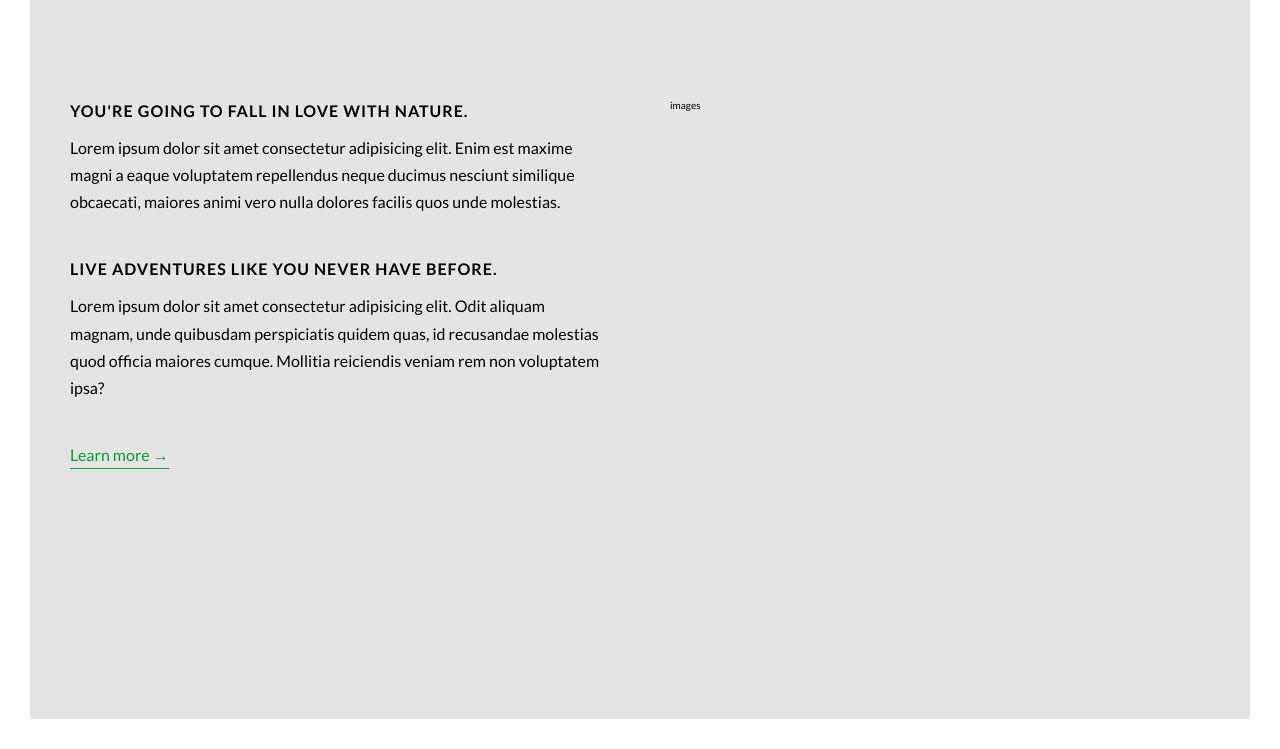
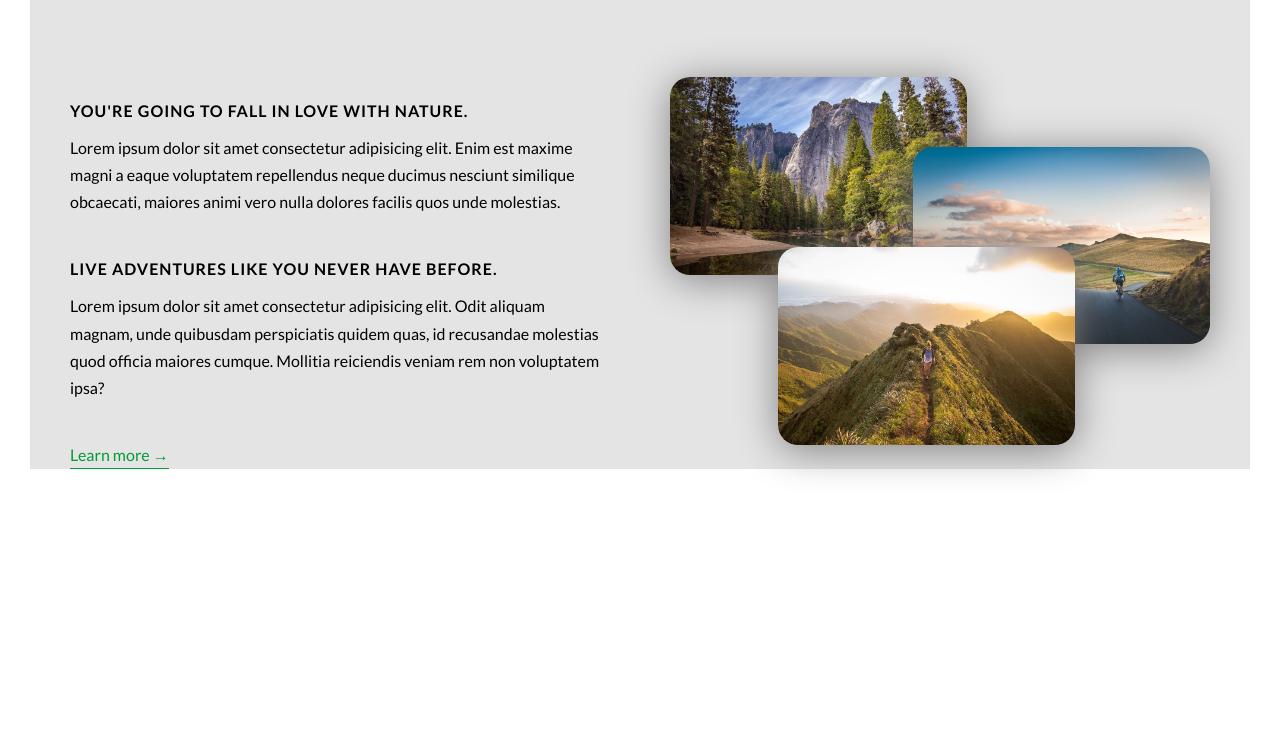
Before and after one commit to jakmly/udemy-natours-start, a website: page index.html in a window 1280 px wide. Shown: the part 943-1692 px from the top of the page. After the commit the page ends 1442 px from the top, so only its background shows below. Drawn offline with Linux system fonts and the light colour scheme.

Commit message:
after gallery

```diff
--- a/index.html
+++ b/index.html
@@ -49,7 +49,11 @@
                         <a href="#" class="link link--button">Learn more &rarr;</a>
                     </div>
                     <div class="col-1-of-2">
-                        images
+                        <div class="composition">
+                            <img src="/img/nat-1-large.jpg" alt="" class="composition__photo composition__photo--p1">
+                            <img src="/img/nat-2-large.jpg" alt="" class="composition__photo composition__photo--p2">
+                            <img src="/img/nat-3-large.jpg" alt="" class="composition__photo composition__photo--p3">
+                        </div>
                 </div>
             </section>
         </main>
--- a/sass/base/_typography.scss
+++ b/sass/base/_typography.scss
@@ -105,12 +105,11 @@ line-height: 1.7;
         &:hover {
             background-color: $color-primary;
             color: $color-gray-light-1;
+            padding: .2rem;
         }
 
         @include buttonAnimation
 
-
-
     }
 
 }
--- /dev/null
+++ b/sass/components/_photo-composition.scss
@@ -0,0 +1,40 @@
+.composition {
+    position: relative;
+
+    &__photo {
+        width: 55%;
+        box-shadow: 0 0.5rem 4rem $color-gray-medium ;
+        border-radius: 2rem;
+        position: absolute;
+        transition: all .2s;
+
+
+
+        &--p1 {
+            top: -2rem;
+            left: 0;
+        }
+
+        &--p2 {
+            top: 5rem;
+            right: 0;
+        }
+        &--p3 {
+            top: 15rem;
+            left: 20%;
+
+        }
+
+        &:hover {
+            // outline: 1.5rem solid $color-primary;
+            // outline-offset: 1.5rem;
+            z-index: 999;
+            transform: scale(1.06) translateY(-.5rem);
+        }
+    }
+
+    &:hover &__photo:not(:hover) {
+        transform: scale(.98);
+    }
+
+}
--- a/sass/main.scss
+++ b/sass/main.scss
@@ -10,4 +10,5 @@
 @import "layout/grid";
 @import "layout/header";
 @import "components/button";
+@import "components/photo-composition";
 @import "pages/home";
--- a/sass/pages/_home.scss
+++ b/sass/pages/_home.scss
@@ -1,6 +1,5 @@
 .section-about {
     background-color: $color-gray-light-1;
-    padding: 25rem 0;
+    padding: 25rem 0 0 0;
     margin-top: -20vh;
-
 }
```
Also changed, not shown: sass/main.css, 1 other file.
